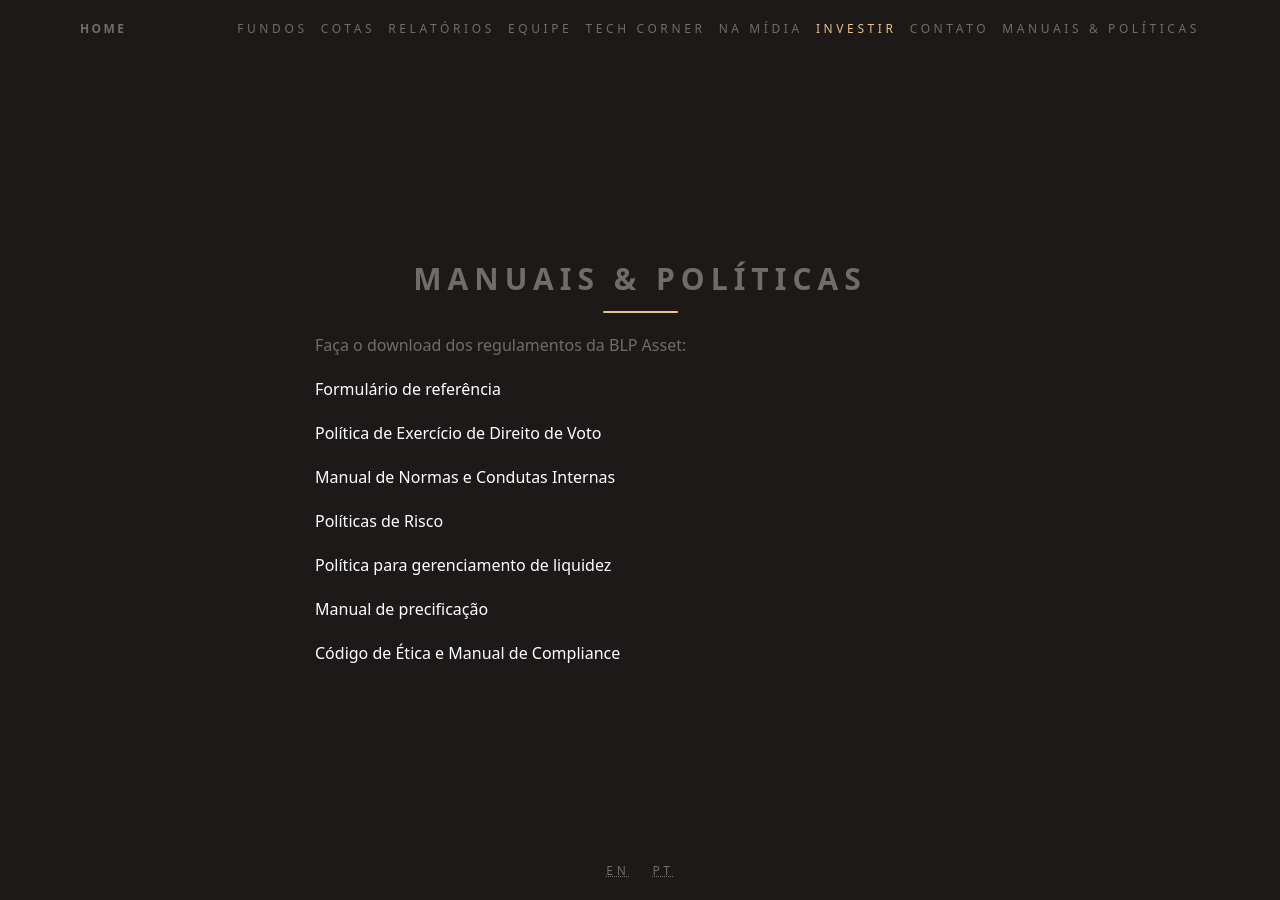
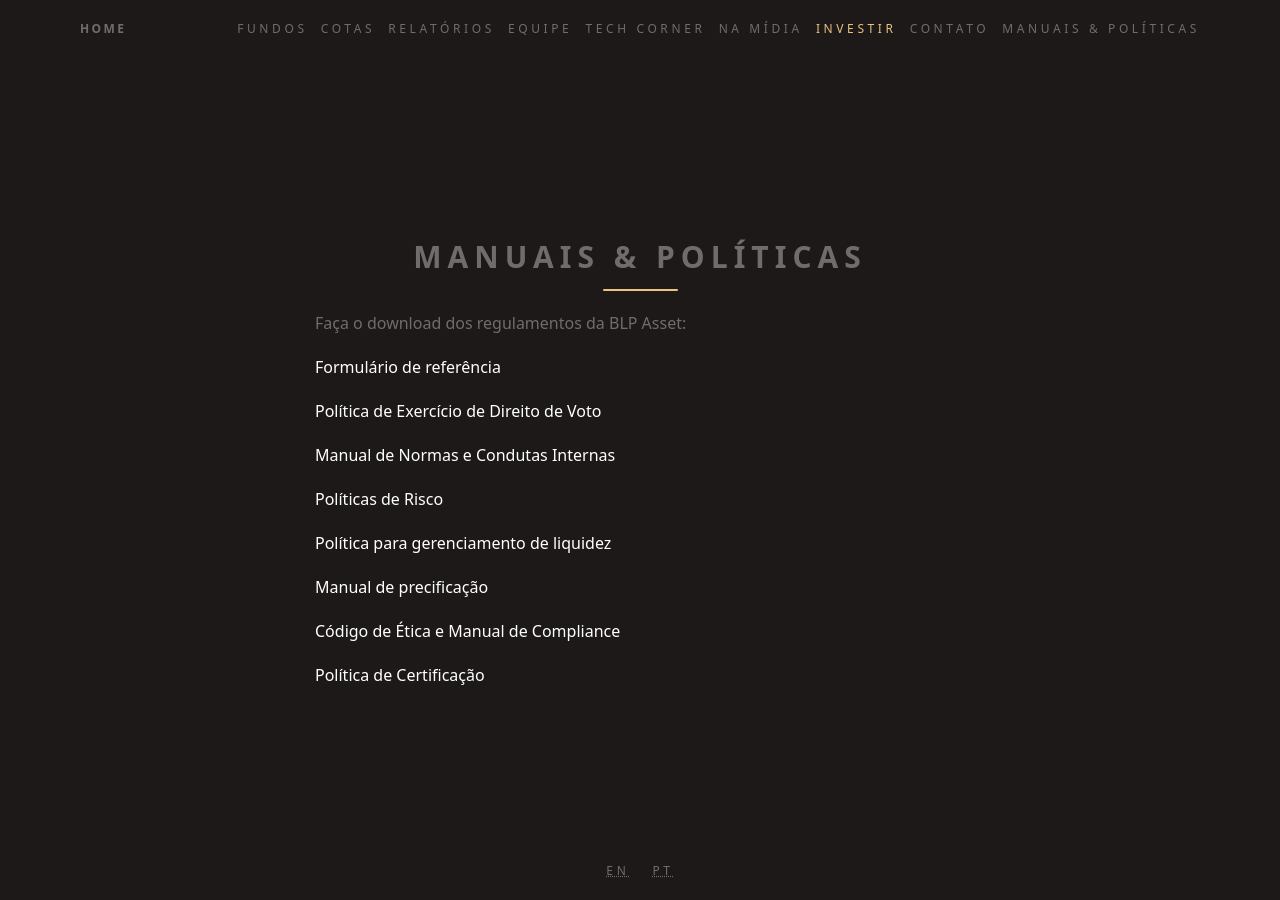
Before and after one commit to ateliedetemas/blpcrypto, a Jekyll site: the page built from _pages/regulamento.md, in a window 1280 px wide. Built offline with Jekyll 4.4.1, drawn with Linux system fonts in a browser that asks for light colours.

Commit message:
Update regulamento.md

```diff
--- a/_pages/regulamento.md
+++ b/_pages/regulamento.md
@@ -19,3 +19,5 @@ Faça o download dos regulamentos da BLP Asset:
 [Manual de precificação]({{ '/assets/documents/precificacao-23-11.pdf' }})
 
 [Código de Ética e Manual de Compliance]({{ '/assets/documents/CEMC2020.pdf' }})
+
+[Política de Certificação]({{ '/assets/documents/PC2020.pdf' }})
```
